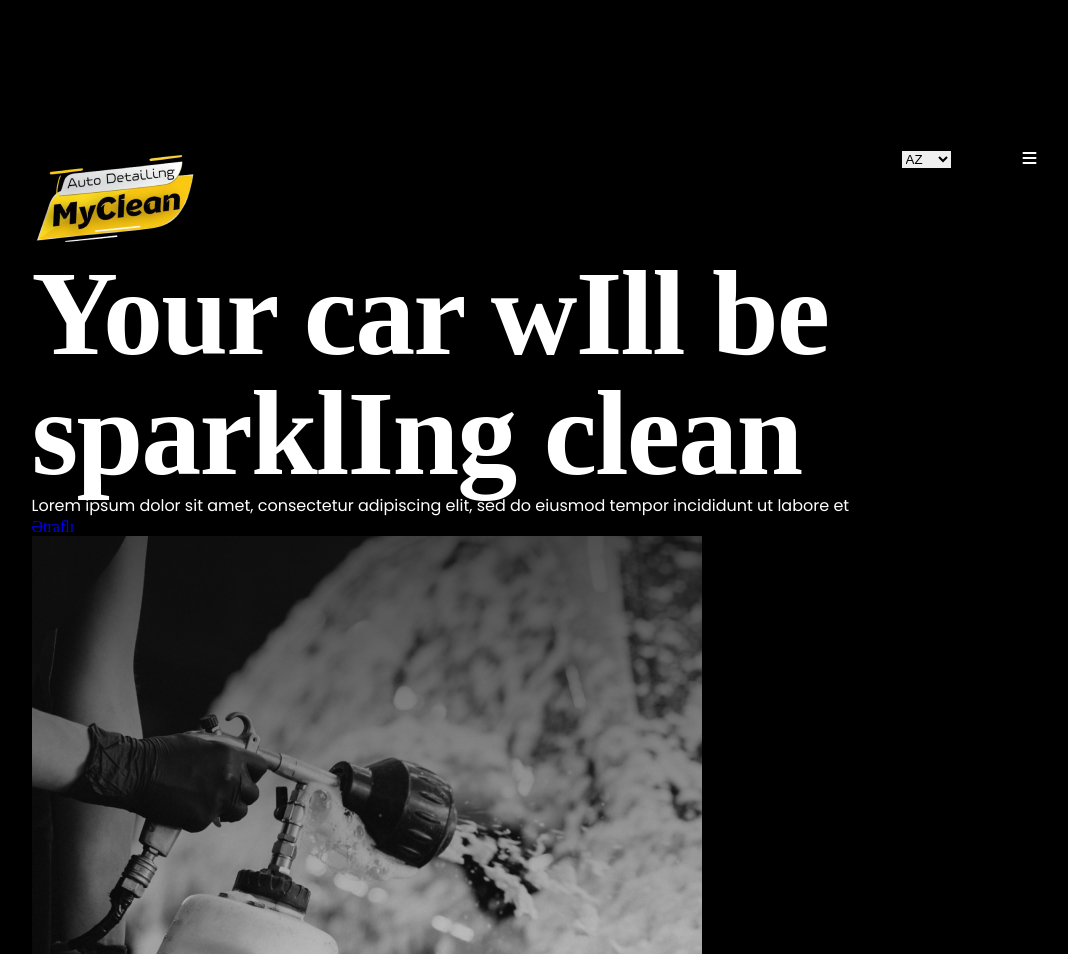
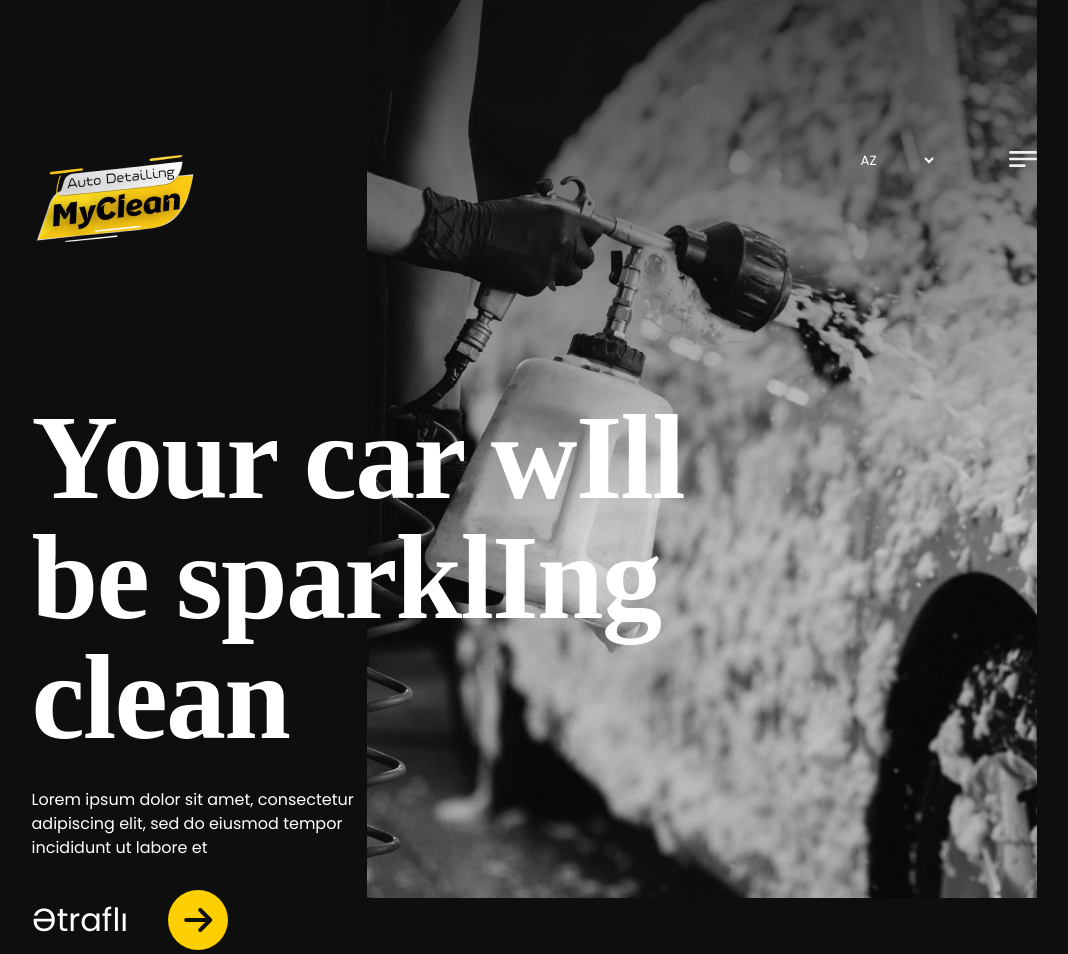
Before and after one commit to eliyev-1/My-Clean, a plain HTML site: page index.html in a window 1280 px wide. Shown: the top 954 px of the page, without its empty margins (106-1174 px from the left). Drawn offline with Linux system fonts and the light colour scheme; a web font is replaced by a local one.

Commit message:
header hazirdi

```diff
--- a/assets/css/general.css
+++ b/assets/css/general.css
@@ -1,4 +1,5 @@
 nav {
+      position: relative;
       padding-top:  15rem;
 
 }
@@ -14,3 +15,54 @@ nav,.nav__right{
       gap: 7.2rem;
 
 }
+.nav__right select{
+      font-family: var(--my-font2);
+      font-weight: 400;
+     cursor: pointer;
+     width: 8rem;
+     color: var(--color-white);
+      background-color: transparent;
+  gap: 2rem;
+
+}
+.nav__right  option{
+background-color: var(--color-black);
+}
+header{
+
+      position: relative;
+}
+.header_right{
+      position: absolute;
+      top: 0;
+      right: 0;
+      z-index: -1;
+}
+
+.header__left h1{
+      margin-top: 13.5rem;
+ max-width: 74.6rem;
+}
+.header__left p{
+      margin-top: 3rem;
+      max-width: 37rem;
+
+}
+.header__left__link {
+      margin-top: 3rem ;
+
+}
+.header__left__link a{
+      display: flex;
+      align-items: center;
+      gap: 4rem;
+
+}
+
+@media (max-width:500px){
+      .nav__right select{
+            display: none;
+      }
+
+
+}
--- a/assets/css/style.css
+++ b/assets/css/style.css
@@ -7,8 +7,9 @@ outline: 0;
 }
 :root{
       --my-font2:'Poppins', sans-serif;
-      --color-black:black;
-      --color-white:white
+      --color-black:#0E0E0E;
+      --color-white:white;
+      --color-yellow: #FDCE00
 }
 html{
       font-size: 62.5%;
@@ -23,13 +24,15 @@ font-size: 1.6rem;
 
 }
 a {
+      font-family: var(--my-font2);
+      color: var(--color-white);
+      font-weight: 500;
+      font-size: 3.2rem;
 text-decoration: none;
 
 }
 
-a:hover {
-text-decoration: underline;
-}
+
 @font-face {
       font-family: myFont1;
       src: url(../fonts/BebasNeue\ Bold.otf);
@@ -47,11 +50,43 @@ letter-spacing: -1.8px;
 }
 
 p{
+      margin-top: 3rem;
       font-family: var(--my-font2);
       font-weight: 400;
 line-height: 2.4rem;
+}
+.header__left__link span:nth-child(2){
+      width: 6rem;
+      height: 6rem;
+      display: flex;
+      align-items: center;
+      justify-content: center;
+      border-radius: 100%;
+      background-color: var(--color-yellow);
+      color: var(--color-black);
+
 }
 .container{
       margin: 0 auto;
       max-width: 100.5rem;
 }
+@media (max-width:1100px){
+      h1{
+            font-size: 4.4rem;
+            line-height: 48px; /* 109.091% */
+letter-spacing: -0.66px;
+      }
+      a{
+            font-size: 2.4rem;
+      }
+      .header__left__link span:nth-child(2){
+            width: 4rem;
+            height: 4rem;
+
+}
+.container{
+      padding: 3rem;
+}
+
+
+}
--- a/index.html
+++ b/index.html
@@ -35,7 +35,9 @@
             <option value=""><a href="#">ENG</a></option>
           </select>
           <div class="nav__menu">
-            <i class="fa-solid fa-bars"></i>
+            <svg xmlns="http://www.w3.org/2000/svg" width="28" height="16" viewBox="0 0 28 16" fill="none">
+              <path d="M15.4 13.3333H1.4C1.0287 13.3333 0.672601 13.4738 0.41005 13.7239C0.1475 13.9739 0 14.313 0 14.6667C0 15.0203 0.1475 15.3594 0.41005 15.6095C0.672601 15.8595 1.0287 16 1.4 16H15.4C15.7713 16 16.1274 15.8595 16.3899 15.6095C16.6525 15.3594 16.8 15.0203 16.8 14.6667C16.8 14.313 16.6525 13.9739 16.3899 13.7239C16.1274 13.4738 15.7713 13.3333 15.4 13.3333ZM1.4 2.66667H26.6C26.9713 2.66667 27.3274 2.52619 27.59 2.27614C27.8525 2.02609 28 1.68696 28 1.33333C28 0.979711 27.8525 0.640573 27.59 0.390525C27.3274 0.140476 26.9713 0 26.6 0H1.4C1.0287 0 0.672601 0.140476 0.41005 0.390525C0.1475 0.640573 0 0.979711 0 1.33333C0 1.68696 0.1475 2.02609 0.41005 2.27614C0.672601 2.52619 1.0287 2.66667 1.4 2.66667ZM26.6 6.66667H1.4C1.0287 6.66667 0.672601 6.80714 0.41005 7.05719C0.1475 7.30724 0 7.64638 0 8C0 8.35362 0.1475 8.69276 0.41005 8.94281C0.672601 9.19286 1.0287 9.33333 1.4 9.33333H26.6C26.9713 9.33333 27.3274 9.19286 27.59 8.94281C27.8525 8.69276 28 8.35362 28 8C28 7.64638 27.8525 7.30724 27.59 7.05719C27.3274 6.80714 26.9713 6.66667 26.6 6.66667Z" fill="#EFEFEF"/>
+            </svg>
           </div>
         </div>
       </nav>
@@ -46,7 +48,9 @@
             Lorem ipsum dolor sit amet, consectetur adipiscing elit, sed do
             eiusmod tempor incididunt ut labore et
           </p>
-          <a href="#"><span>Ətraflı</span> <span></span></a>
+          <div class="header__left__link">
+            <a href="#"><span>Ətraflı</span> <span><i class="fa-solid fa-arrow-right"></i></span></a>
+          </div>
         </div>
         <div class="header_right">
             <div class="header__right__img">
```
